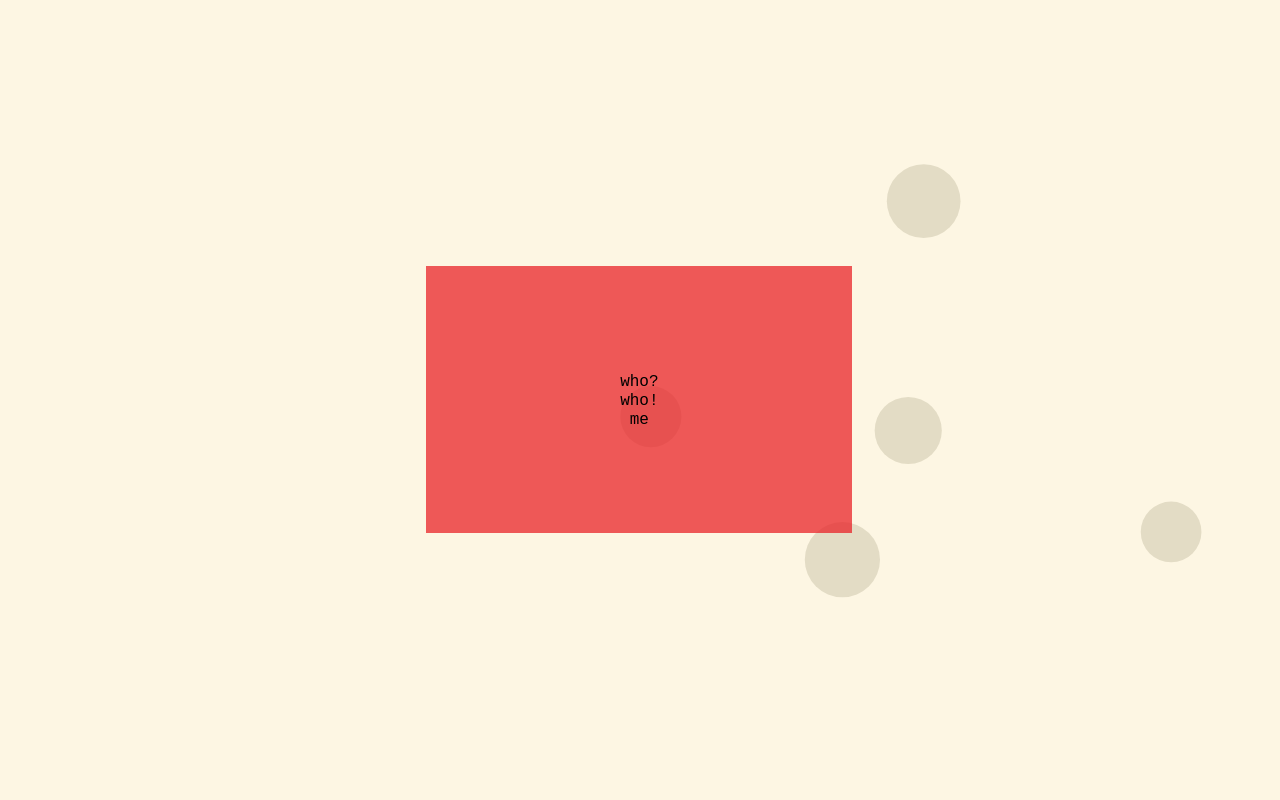
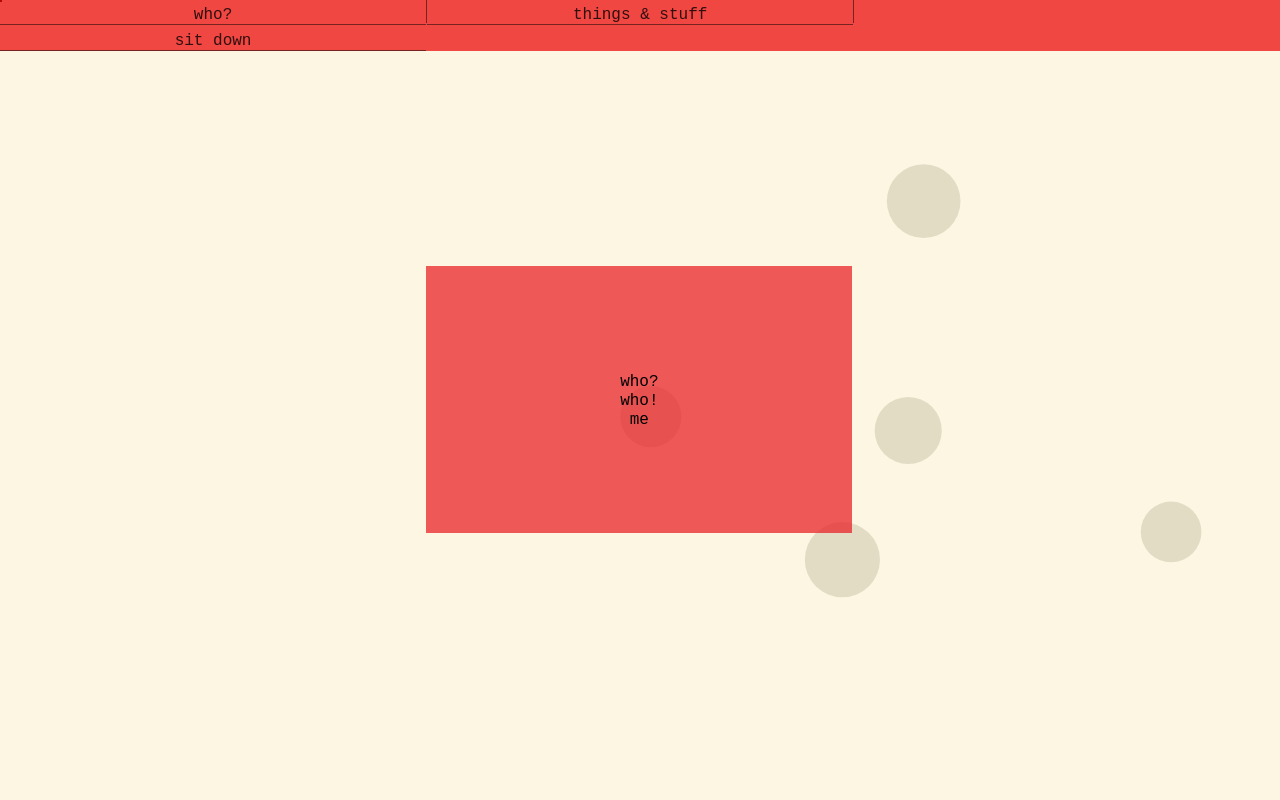
Before and after one commit to ulyssesgrant/whoisdylan, a PHP site: page / in a window 1280 px wide. Run offline with PHP 8.4, Linux system fonts and the light colour scheme.

Commit message:
added nav bar and link skeleton

```diff
--- a/index.html
+++ b/index.html
@@ -13,7 +13,14 @@ who is dylan koenig?
 <script type="text/javascript" src="jquery-1.9.1.min.js"></script>
 <body>
 
-<div class="nav">
+<!-- attempt at making nav bar with ul -->
+<div id="nav">
+<ul>
+<!-- no white space because that puts 4px space between li -->
+<!-- can add &#45;4px letter spacing to ul, normal letter spacing to li to fix -->
+<a href="resume.pdf"><li>who?</li></a><a href="projects.html"><li>things & stuff</li></a><a href="sitdown.html"><li>sit down</li></a>
+</ul>
+</div>
 
 <div id="card">
 <p> who? </p>
--- a/style.css
+++ b/style.css
@@ -8,8 +8,63 @@
 	left: 33.3%;
 	top: 33.3%;
 	text-align: center;
-	font-family: Courier New;
+	font-family: "Courier New";
 	/* -moz-user-select: text; */
+}
+
+#nav {
+	z-index: 2;
+	position: fixed;
+	top: 0;
+	left: 0;
+	display: inline-block;
+	border: 1px solid black;
+	padding: 0;
+	margin: 0;
+}
+
+ul {
+	background-color: rgba(237,12,12,.75);
+	list-style-type: none; /* no bullets */
+	position: fixed;
+	margin: 0;
+	width: 100%;
+	padding: 0;
+	top: 0;
+	left: 0;
+/* 	letter-spacing: -4px; */
+}
+
+ul a:first-child {
+	border-right: 1px solid rgba(0,0,0,.5);
+	padding-top: 1%;
+	padding-bottom: .07%;
+}
+
+ul a:nth-child(2) {
+	border-right: 1px solid rgba(0,0,0,.5);
+	padding-top: 1%;
+	padding-bottom: .07%;
+}
+
+
+li {
+	top: 0;
+	left: 0;
+	width: 33.29%;
+	border-bottom: 1px solid rgba(0,0,0,.5);
+	display: inline-block;
+	padding-top: .5%;
+	margin: 0;
+	/* border-bottom: 1px solid; */
+	/* border-bottom-color: rgba(0,0,0,.75); */
+	font-family: "Courier New";
+	color: rgba(0,0,0,.8);
+	text-align: center;
+	/* letter-spacing: normal; */
+	/* background-color: rgba(237,12,12,.75); */
+	/* padding-left: 20%; */
+	/* padding-right: 20%; */
 }
 
 div p:first-child {
```
